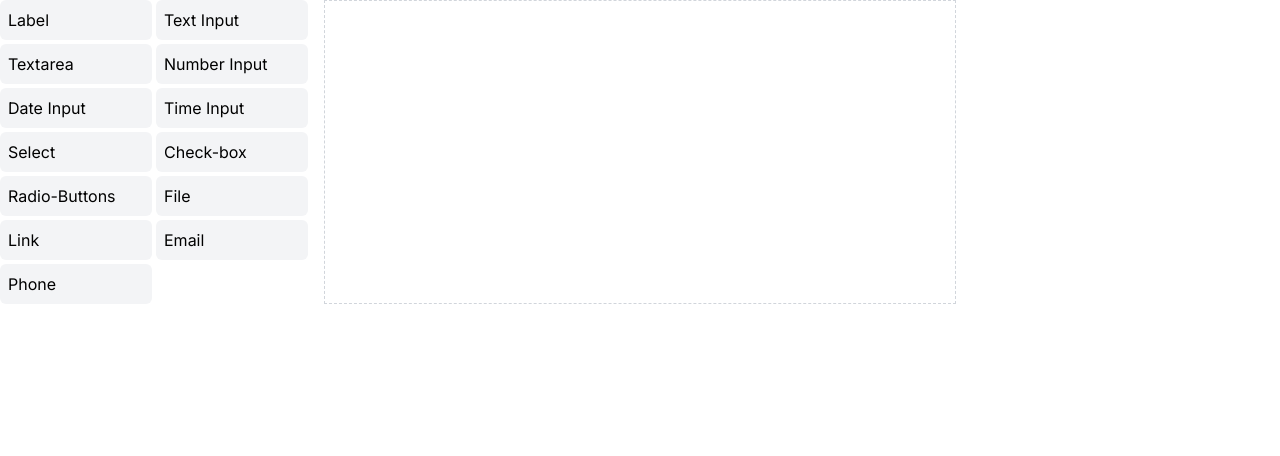
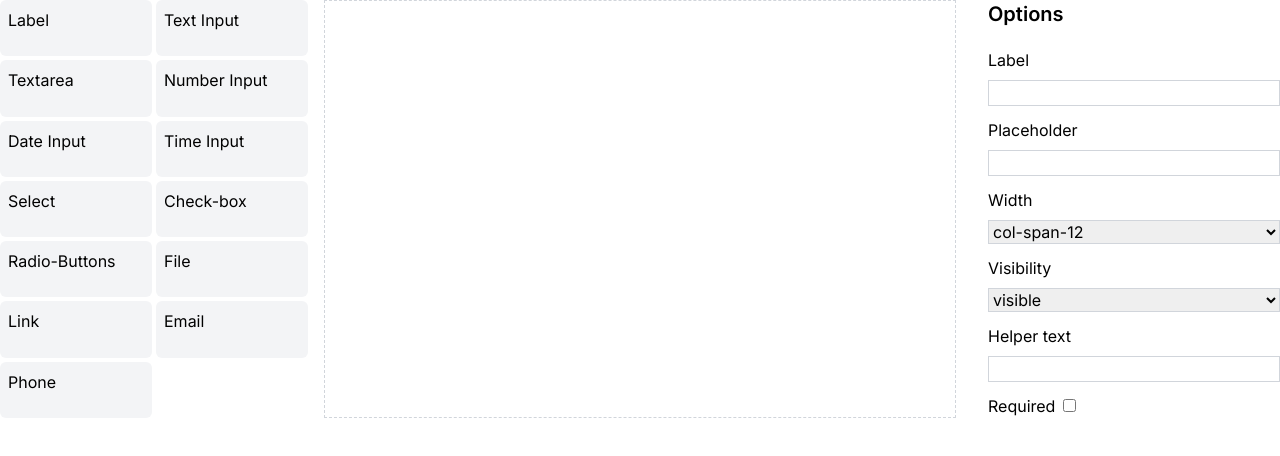
Before and after one commit to Murad544/form-builder, a Next.js app: page / in a window 1280 px wide. Shown: the top 456 px of the page. Built offline with nearby package versions, Linux system fonts and the light colour scheme.

Commit message:
add: form builder functionality done

```diff
--- a/components/Choices.tsx
+++ b/components/Choices.tsx
@@ -1,7 +1,77 @@
-import React from 'react';
+'use client';
+
+import { editFormField } from '@/store/slices/formBuilderSlice';
+import { RootState } from '@/store/store';
+import { ChangeEvent, useState } from 'react';
+import { useDispatch, useSelector } from 'react-redux';
 
 const Choices = () => {
-  return <div>Choices</div>;
+  const dispatch = useDispatch();
+  const selectedField = useSelector(
+    (state: RootState) => state.formBuilder.selectedField,
+  );
+
+  const choices = selectedField?.choices ?? [];
+  const handleAddChoice = () => {
+    selectedField &&
+      dispatch(
+        editFormField({
+          ...selectedField,
+          choices: [...(selectedField.choices ?? []), ''],
+        }),
+      );
+  };
+
+  const handleOptionChange = (e: ChangeEvent<HTMLInputElement>) => {
+    const value = e.target.value;
+    const index = Number(e.target.name);
+    const newChoices = [...choices];
+    newChoices[index] = value;
+    selectedField &&
+      dispatch(
+        editFormField({
+          ...selectedField,
+          choices: newChoices,
+        }),
+      );
+  };
+
+  const handleDeleteChoice = (index: number) => {
+    const newChoices = [...choices];
+    newChoices.splice(index, 1);
+    selectedField &&
+      dispatch(
+        editFormField({
+          ...selectedField,
+          choices: newChoices,
+        }),
+      );
+  };
+  return (
+    <div>
+      <h3 className='text-xl font-semibold mb-2'>Choices</h3>
+      <ul className='grid gap-2'>
+        {choices.map((choice, index) => (
+          <li key={index} className='grid grid-cols-5 gap-8'>
+            <input
+              type='text'
+              className='border border-gray-300 col-span-4'
+              name={`${index}`}
+              onChange={handleOptionChange}
+              value={choice ?? ''}
+            />
+            <button
+              className='bg-red-500 text-white rounded-full hover:bg-red-600 w-6 h-6'
+              onClick={() => handleDeleteChoice(index)}
+            >
+              x
+            </button>
+          </li>
+        ))}
+      </ul>
+      <button onClick={handleAddChoice}>Add Choice</button>
+    </div>
+  );
 };
 
 export default Choices;
--- a/components/FormBody.tsx
+++ b/components/FormBody.tsx
@@ -81,9 +81,11 @@ const FormBody = () => {
       case 'select':
         return (
           <select className='border border-gray-300 w-full'>
-            <option value='option1'>Option 1</option>
-            <option value='option2'>Option 2</option>
-            <option value='option3'>Option 3</option>
+            {field.choices?.map((choice, index) => (
+              <option key={index} value={choice}>
+                {choice}
+              </option>
+            ))}
           </select>
         );
       case 'checkbox':
--- a/components/RigthSideBar.tsx
+++ b/components/RigthSideBar.tsx
@@ -4,6 +4,7 @@ import { Field, editFormField } from '@/store/slices/formBuilderSlice';
 import { RootState } from '@/store/store';
 import React, { ChangeEvent } from 'react';
 import { useDispatch, useSelector } from 'react-redux';
+import Choices from './Choices';
 
 const widtOptions = [
   'col-span-1',
@@ -20,35 +21,37 @@ const widtOptions = [
   'col-span-12',
 ];
 
+type Keys = keyof Field;
+
 const RigthSideBar = () => {
   const dispatch = useDispatch();
   const selectedField = useSelector(
     (state: RootState) => state.formBuilder.selectedField,
   );
 
-  type Keys =
-    | 'label'
-    | 'placeholder'
-    | 'width'
-    | 'visibility'
-    | 'minLength'
-    | 'maxLength'
-    | 'helperText'
-    | 'required'
-    | 'choices';
-
   const hanleOptionChange = (
     e: ChangeEvent<HTMLInputElement | HTMLSelectElement>,
   ) => {
     const value = e.target.value;
+    console.log(value);
     const key: Keys = e.target.name as Keys;
-    console.log(key, value);
+    selectedField &&
       dispatch(editFormField({ ...selectedField, [key]: value }));
   };
+
+  const hanleRequiredChange = (e: ChangeEvent<HTMLInputElement>) => {
+    const value = e.target.checked;
+    const key: Keys = e.target.name as Keys;
+    selectedField &&
+      dispatch(editFormField({ ...selectedField, [key]: value }));
+  };
+
+  const showChoices =
+    selectedField?.accessor === 'radioButtons' ||
+    selectedField?.accessor === 'select';
   return (
     <div className='ml-4 col-span-1'>
-      {selectedField && (
-        <div>
+      <div className='grid gap-3'>
         <h3 className='text-xl font-semibold mb-2'>Options</h3>
 
         <div>
@@ -56,9 +59,9 @@ const RigthSideBar = () => {
           <input
             type='text'
             name='label'
-              className='border border-gray-300'
+            className='border border-gray-300 w-full mt-2'
             onChange={hanleOptionChange}
-              value={selectedField.label ?? ''}
+            value={selectedField?.label ?? ''}
           />
         </div>
 
@@ -67,19 +70,20 @@ const RigthSideBar = () => {
           <input
             type='text'
             name='placeholder'
-              className='border border-gray-300'
+            className='border border-gray-300 w-full mt-2'
             onChange={hanleOptionChange}
-              value={selectedField.placeholder ?? ''}
+            value={selectedField?.placeholder ?? ''}
           />
         </div>
 
         <div>
           <label htmlFor=''>Width</label>
           <select
-              className='border border-gray-300'
+            className='border border-gray-300 w-full mt-2'
             name='width'
             onChange={hanleOptionChange}
-              value={selectedField.width}
+            value={selectedField?.width}
+            defaultValue={'col-span-12'}
           >
             {widtOptions.map((option, index) => (
               <option key={index} value={option}>
@@ -92,53 +96,64 @@ const RigthSideBar = () => {
         <div>
           <label htmlFor=''>Visibility</label>
           <select
-              className='border border-gray-300'
+            className='border border-gray-300 w-full mt-2'
             name='visibility'
             onChange={hanleOptionChange}
-              value={selectedField.visibility}
+            value={selectedField?.visibility}
           >
             <option value={'visible'}>visible</option>
             <option value={'hidden'}>hidden</option>
           </select>
         </div>
-
+        {selectedField?.accessor.includes('Input') && (
           <div className='grid grid-cols-2 gap-1'>
             <div className='col-span-1'>
               <label htmlFor=''>Min length</label>
               <input
-                type='text'
+                type='number'
                 name='minLength'
-                className='border border-gray-300 w-full'
+                className='border border-gray-300 w-full mt-2 w-full mt-2'
                 onChange={hanleOptionChange}
-                value={selectedField.minLength ?? ''}
+                value={selectedField?.minLength ?? ''}
               />
             </div>
             <div className='col-span-1'>
               <label htmlFor=''>Min length</label>
               <input
-                type='text'
+                type='number'
                 name='maxLength'
-                className='border border-gray-300 w-full'
+                className='border border-gray-300 w-full mt-2 w-full mt-2'
                 onChange={hanleOptionChange}
-                value={selectedField.maxLength ?? ''}
+                value={selectedField?.maxLength ?? ''}
               />
             </div>
           </div>
+        )}
 
         <div>
           <label htmlFor=''>Helper text</label>
           <input
             type='text'
             name='helperText'
-              className='border border-gray-300'
+            className='border border-gray-300 w-full mt-2'
             onChange={hanleOptionChange}
-              value={selectedField.helperText ?? ''}
+            value={selectedField?.helperText ?? ''}
           />
         </div>
 
-          {selectedField.accessor === ''}
+        <div>
+          <label htmlFor=''>Required</label>
+          <input
+            type='checkbox'
+            name='required'
+            className='border border-gray-300 ml-2'
+            onChange={hanleRequiredChange}
+            checked={selectedField?.required ?? false}
+          />
         </div>
-      )}
+
+        {showChoices && <Choices />}
+      </div>
     </div>
   );
 };
```
Lines whose indentation alone changed are shown as unchanged.
